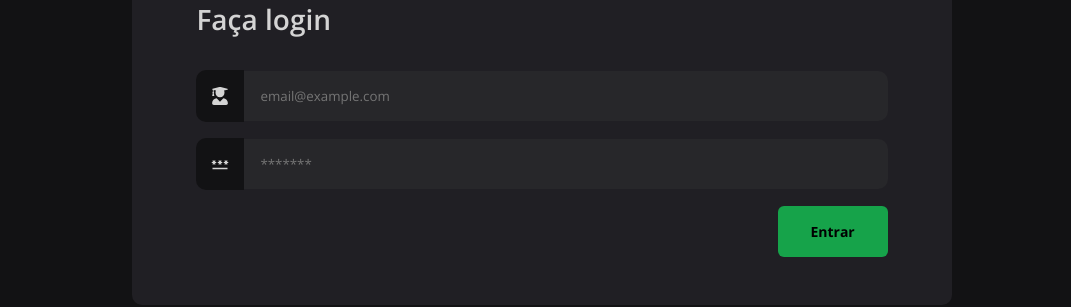
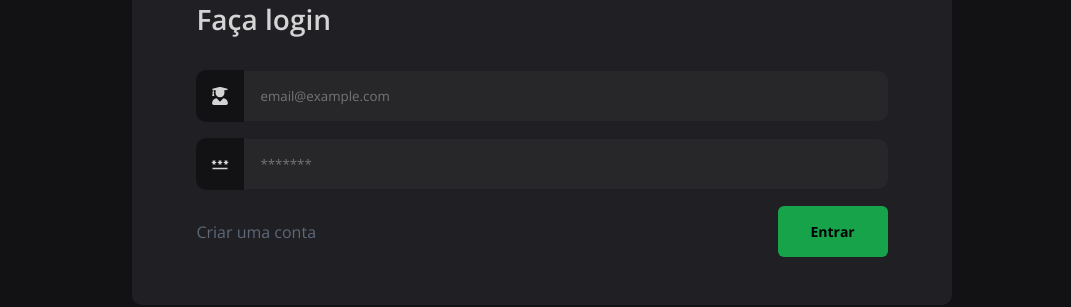
Before and after one commit to LearnplayV2/web, a React (Vite) app: page / in a window 1280 px wide. Shown: the part 549-856 px from the top of the page, without its empty margins (98-1169 px from the left). Built offline with nearby package versions, Linux system fonts and the light colour scheme; no server answers.

Commit message:
implementing register

```diff
--- a/src/components/dashboard/header/notifications.tsx
+++ b/src/components/dashboard/header/notifications.tsx
@@ -13,8 +13,8 @@ const NotificationsList = () => {
 
     return(
         <>
-            {data.map(notification => (
-                <li>
+            {data.map((notification, i) => (
+                <li key={i}>
                     {notification.title}
                 </li>
             ) )}
--- a/src/components/global.scss
+++ b/src/components/global.scss
@@ -26,6 +26,18 @@
         margin:0;
         padding:0;
     }
+
+    a {
+        cursor: pointer;
+        color: $grey;
+        text-decoration: none;
+
+        &:hover {
+            color: $grey-accent;
+            text-decoration: underline;
+        }
+    }
+
 }
 
 button {
--- a/src/components/home/components/content/index.tsx
+++ b/src/components/home/components/content/index.tsx
@@ -1,7 +1,7 @@
-import { FormEvent, useEffect, useState } from 'react';
+import React, { ChangeEvent, createContext, Dispatch, FormEvent, FormEventHandler, SetStateAction, useContext, useEffect, useState } from 'react';
 import { TextInput } from '../../../ui/input';
 import { FaUserGraduate } from 'react-icons/fa';
-import { MdOutlinePassword } from 'react-icons/md';
+import { MdOutlinePassword, MdOutlineAlternateEmail } from 'react-icons/md';
 import { css } from '@emotion/react';
 import { UserService } from '../../../../service/user';
 import { useDispatch } from 'react-redux';
@@ -10,8 +10,26 @@ import { setModal } from '../../../../store/alert';
 import { HandleCookie } from '../../../../utils/cookies';
 import { useNavigate } from 'react-router-dom';
 
+interface Form {
+    login?: string;
+    password?: string;
+}
+
+interface LoginContext {
+    login?: boolean;
+    setLogin?: Dispatch<SetStateAction<boolean>>;
+    form?: Form;
+    setForm?: Dispatch<SetStateAction<Form>>;
+}
+
+const LoginCxt = createContext<LoginContext>({});
+
 const Content = () => {
+    const [form, setForm] = useState<Form>({});
+    const [login, setLogin] = useState<boolean>(true);
+
     return (
+        <LoginCxt.Provider value={{login, setLogin, form, setForm}}>
             <div className="content">
                 <div className="presentation">
                     <div>
@@ -27,14 +45,76 @@ const Content = () => {
                         Não fique de fora!
                     </p>
                 </div>
-            <Login />
+                {login ? <Login /> : <Register />}
+            </div>
+        </LoginCxt.Provider>
+    );
+};
+
+const Register = () => {
+    const {setLogin} = useContext(LoginCxt);
+    const dispatch = useDispatch();
+    const navigate = useNavigate();
+
+    class Handle {
+
+        private static async Register(form: FormData) {
+            try {
+                const data = {
+                    email: form.get('email'),
+                    name: form.get('name'),
+                    password: form.get('password'),
+                };
+                const response = await UserService.register(data);
+                HandleCookie.setAuth(response.data.token);
+                navigate('/dashboard');
+
+            } catch(e: any) {
+                const err = CustomError.message(e?.response?.data?.response?.message ?? e?.message);
+                dispatch(setModal(err));
+            }
+        }
+
+        static Submit(e: FormEvent) {
+            e.preventDefault();
+            const el = e.target as HTMLFormElement;
+            const form = new FormData(el);
+
+            try {
+                if(!form.get('name') || !form.get('email') || !form.get('password')) throw new Error('Preencha todos os campos.');
+                if(form.get('re-password') != form.get('password')) throw new Error('Senhas não conferem.');
+                Handle.Register(form);
+            } catch(err) {
+                if((err as Error)?.message) dispatch(setModal((err as Error)?.message));
+            }
+        }
+
+        static Login() {
+            setLogin!(true);
+        }
+
+    }
+
+    return(
+        <div className='login'>
+            <h2>Cadastre-se</h2>
+            <form onSubmit={Handle.Submit}>
+                <TextInput icon={<FaUserGraduate size={18} />} name="name" type="text" placeholder='Como deseja ser chamado?' autoFocus />
+                <TextInput icon={<MdOutlineAlternateEmail size={18} />} name="email" type='email' placeholder='email@example.com' />
+                <TextInput icon={<MdOutlinePassword size={18} />} name="password" type='password' placeholder='**********' />
+                <TextInput icon={<MdOutlinePassword size={18} />} name="re-password" type='password' placeholder='Repita a senha' />
+                <div css={alignButtons}>
+                    <a onClick={Handle.Login}>Fazer login</a>
+                    <button type='submit'>Cadastrar-se</button>
+                </div>
+            </form>
         </div>
     );
 };
 
 const Login = () => {
-    const [hasAccount, setHasAcc] = useState(false);
     const [attemps, setAttemps] = useState(0);
+    const {setLogin} = useContext(LoginCxt);
 
     const dispatch = useDispatch();
     const navigate = useNavigate();
@@ -48,7 +128,8 @@ const Login = () => {
         }
     }, [attemps]);
 
-    const handleLogin = async (form: FormData) => {
+    class Handle {
+        private static async Login(form: FormData) {
             try {
                 if(attemps == 3) throw new Error('Você errou muitas vezes, tente novamente mais tarde.');
                 if(!form.get('email') || !form.get('password')) throw new Error('Preencha todos os campos.');
@@ -57,34 +138,49 @@ const Login = () => {
                 HandleCookie.setAuth(response.data.token);
                 navigate('/dashboard');
             } catch(e : any) {
-            console.log(e);
                 setAttemps(state => (state < 3) ? state + 1: state );
                 const err = CustomError.message(e?.response?.data?.response?.message ?? e.message);
                 dispatch(setModal(err));
             }
         };
 
-    const handleSubmitLogin = (e: FormEvent) => {
+        static Submit(e: FormEvent) {
             e.preventDefault();
             const el = e.target as HTMLFormElement;
             const form = new FormData(el);
+            Handle.Login(form);
+        }
 
-        handleLogin(form);
+        static Register() {
+            setLogin!(false);
+        }
     }
 
     return (
         <div className="login">
             <h2>Faça login</h2>
-            <form onSubmit={handleSubmitLogin}>
+            <form onSubmit={Handle.Submit}>
                 <TextInput icon={<FaUserGraduate size={18} />} name="email" type="email" placeholder='email@example.com' autoFocus />
                 <TextInput icon={<MdOutlinePassword size={18} />} name="password" type="password" placeholder='*******' />
-                <button css={css`
-                    float: right;
-                    min-width: 110px;
-                `}>Entrar</button>
+                <div css={alignButtons}>
+                    <a onClick={Handle.Register}>Criar uma conta</a>
+                    <button>Entrar</button>
+                </div>
             </form>
         </div>
     );
 };
 
+const alignButtons = css`
+    display: flex;
+    flex-direction: row;
+    justify-content: space-between;
+    align-items: center;
+
+    button {
+        float: right;
+        min-width: 110px;
+    }
+`;
+
 export { Content };
--- a/src/components/home/components/styles.scss
+++ b/src/components/home/components/styles.scss
@@ -80,6 +80,7 @@
 
 .login {
     background-color: $black-secondary;
+    margin-bottom: 1rem;
     padding: side(3rem, 4rem);
     border-radius: 10px;
     box-sizing: border-box;
--- a/src/components/ui/input.tsx
+++ b/src/components/ui/input.tsx
@@ -5,14 +5,14 @@ interface Props extends React.HTMLProps<HTMLInputElement> {
 }
 
 const TextInput = (props: Props) => {
-    const { type, name, autoFocus, icon } = props;
+    const { type, name, autoFocus, icon, value } = props;
 
     return(
         <div className={`input ${name}`}>
             <Case condition={icon != undefined}>
                 <label htmlFor={name}>{icon}</label>
             </Case>
-            <input type={type} name={name} id={name} autoFocus={autoFocus} {...props} />
+            <input value={value} type={type} name={name} id={name} autoFocus={autoFocus} {...props} />
         </div>
     );
 };
--- a/src/components/variables.scss
+++ b/src/components/variables.scss
@@ -4,7 +4,7 @@ $green: #16A34A;
 $green-accent: #22CF62;
 
 $grey: #5D6878;
-$grey-accent: #5D6878;
+$grey-accent: #6c788b;
 
 $black: #121214;
 $black-primary: #27272A;
--- a/src/service/socket/notifications.ts
+++ b/src/service/socket/notifications.ts
@@ -1,7 +1,5 @@
 import { WebSocket } from ".";
 import { Session } from "../../authentication";
-
-interface NotificationProps { message: string, description: string };
 
 interface SendNotification {
     message: string;
--- a/src/service/user.ts
+++ b/src/service/user.ts
@@ -6,6 +6,10 @@ class UserService {
 
     static login(data: any) {
         return service.post(this.path('login'), data);
+    }
+
+    static register(data: any) {
+        return service.post(this.path('register'), data);
     }
 
     static profilePicture() {
```
Lines whose indentation alone changed are shown as unchanged.
